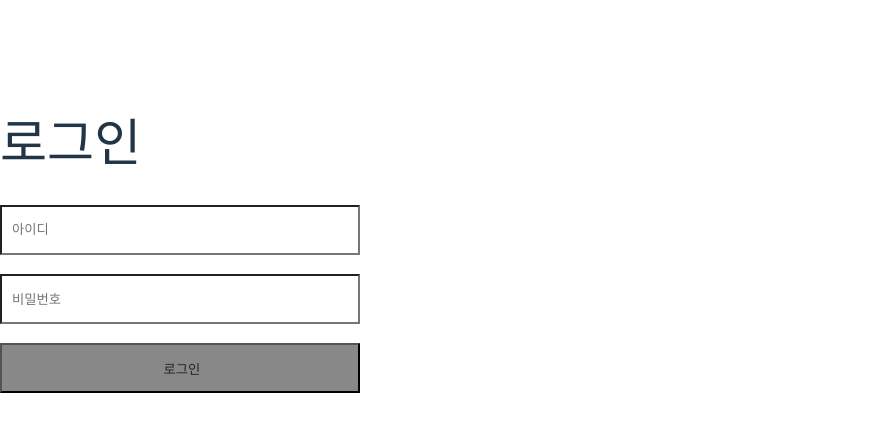
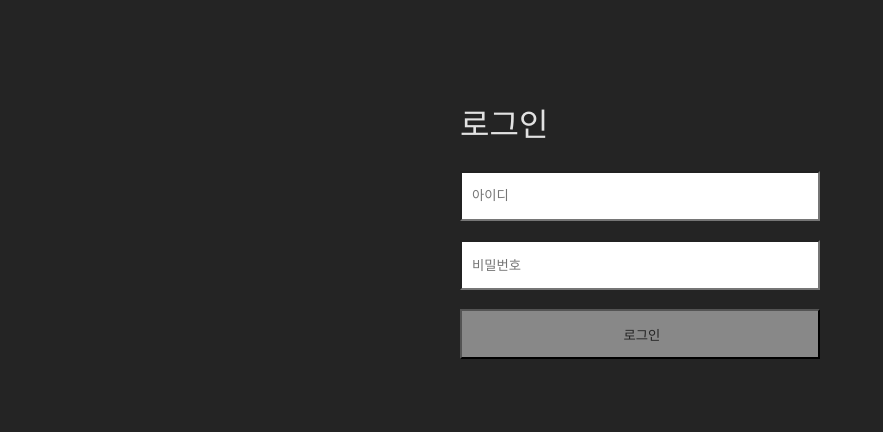
Before and after one commit to yongun2/React-Session-Authentication-And-CSRF, a React (Vite) app: page / in a window 1280 px wide. Shown: the top 432 px of the page, without its empty margins (0-883 px from the left). Built offline with nearby package versions, Linux system fonts and the light colour scheme.

Commit message:
[STYLE] 전체적인 스타일

```diff
--- a/src/index.css
+++ b/src/index.css
@@ -14,56 +14,12 @@
   -webkit-text-size-adjust: 100%;
 }
 
-a {
-  font-weight: 500;
-  color: #646cff;
-  text-decoration: inherit;
-}
-a:hover {
-  color: #535bf2;
-}
 
 body {
   margin: 0;
   display: flex;
-  place-items: center;
+  justify-content: center;
+  align-items: center;
   min-width: 320px;
   min-height: 100vh;
 }
-
-h1 {
-  font-size: 3.2em;
-  line-height: 1.1;
-}
-
-button {
-  border-radius: 8px;
-  border: 1px solid transparent;
-  padding: 0.6em 1.2em;
-  font-size: 1em;
-  font-weight: 500;
-  font-family: inherit;
-  background-color: #1a1a1a;
-  cursor: pointer;
-  transition: border-color 0.25s;
-}
-button:hover {
-  border-color: #646cff;
-}
-button:focus,
-button:focus-visible {
-  outline: 4px auto -webkit-focus-ring-color;
-}
-
-@media (prefers-color-scheme: light) {
-  :root {
-    color: #213547;
-    background-color: #ffffff;
-  }
-  a:hover {
-    color: #747bff;
-  }
-  button {
-    background-color: #f9f9f9;
-  }
-}
```
